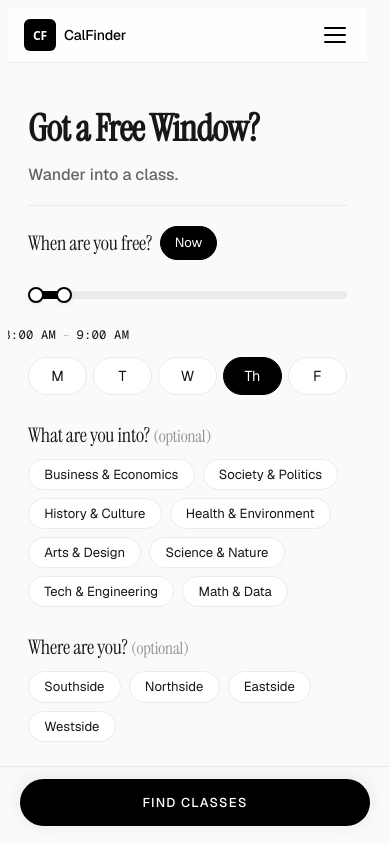
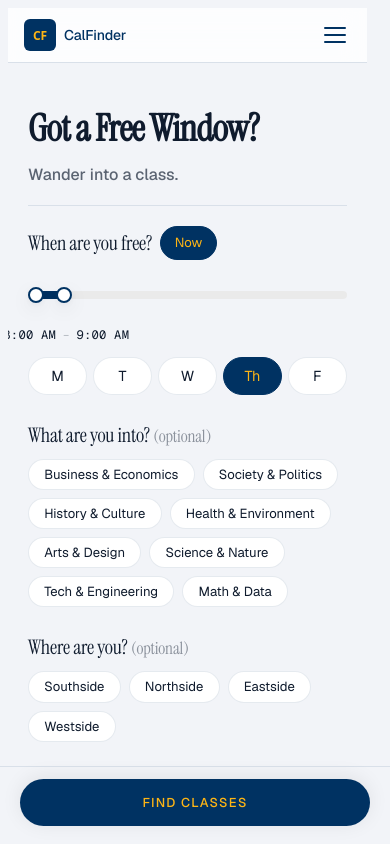
Before and after one commit to calfinder/calfinder, a Next.js app: page / in a window 390 px wide. Shown: the top 844 px of the page. Built offline with nearby package versions, Linux system fonts and the light colour scheme.

Commit message:
Bring back the Berkeley blue and gold theme
Restores the navy/gold design tokens from before the Geist restyle
(page background, text, borders, shadows, phone theme color) and
gives the room week grid and nav logo the same colors.

Co-Authored-By: Claude Opus 5.5 <noreply@anthropic.com>

```diff
--- a/app/CalFinderClient.tsx
+++ b/app/CalFinderClient.tsx
@@ -377,7 +377,7 @@ export function CalFinderClient({ initialCourses }: { initialCourses: Course[] }
             <a className="logo" href="#">
               <div className="logo-mark">
                 <svg width="32" height="32" viewBox="0 0 32 32" fill="none">
-                  <text x="16" y="21" fontFamily="system-ui, sans-serif" fontSize="12" fontWeight="bold" fill="#fff" textAnchor="middle">CF</text>
+                  <text x="16" y="21" fontFamily="system-ui, sans-serif" fontSize="12" fontWeight="bold" fill="#FDB515" textAnchor="middle">CF</text>
                 </svg>
               </div>
               <span className="logo-wordmark">CalFinder</span>
--- a/app/globals.css
+++ b/app/globals.css
@@ -1,23 +1,24 @@
 /* ─── Design tokens ─── */
 :root {
-  /* Geist minimal: monochrome + single black accent */
-  --accent: #000000;
-  --accent-hover: #333333;
-  --on-accent: #ffffff;
-  /* Legacy aliases remapped to the Geist palette so shared components stay in sync */
-  --navy: #000000;
-  --navy-light: #333333;
-  --gold: #ffffff;
-  --gold-dim: #171717;
-  --bg: #fafafa;
+  /* Berkeley Blue + California Gold */
+  --accent: #003262;
+  --accent-hover: #0a4a86;
+  --on-accent: #fdb515;
+  --navy: #003262;
+  --navy-light: #0a4a86;
+  --gold: #fdb515;
+  --gold-dim: #b07d00;
+  /* Cool-gray page background + crisp white surfaces */
+  --bg: #f2f4f8;
   --surface: #ffffff;
-  --cream: #fafafa;
-  --cream-dark: #f2f2f2;
-  --panel: #fafafa;
-  --text: #171717;
-  --muted: #666666;
-  --border: #eaeaea;
-  --border-strong: #e2e2e2;
+  /* Legacy aliases kept so shared components stay in sync */
+  --cream: #f2f4f8;
+  --cream-dark: #e7ebf1;
+  --panel: #f2f4f8;
+  --text: #0f1b2d;
+  --muted: #5b6472;
+  --border: rgba(0, 50, 98, 0.1);
+  --border-strong: rgba(0, 50, 98, 0.16);
   --chip-bg: #ffffff;
   --font-display: var(--font-instrument-serif), Georgia, "Times New Roman", serif;
   --font-body: var(--font-geist-sans), system-ui, sans-serif;
@@ -26,9 +27,9 @@
   --radius-md: 8px;
   --radius-lg: 12px;
   --radius-pill: 999px;
-  --shadow-sm: 0 1px 2px rgba(0, 0, 0, 0.06);
-  --shadow-md: 0 2px 6px rgba(0, 0, 0, 0.06), 0 1px 2px rgba(0, 0, 0, 0.04);
-  --shadow-lg: 0 10px 30px rgba(0, 0, 0, 0.1), 0 3px 8px rgba(0, 0, 0, 0.06);
+  --shadow-sm: 0 1px 3px rgba(15, 27, 45, 0.06);
+  --shadow-md: 0 6px 20px rgba(15, 27, 45, 0.08), 0 2px 6px rgba(15, 27, 45, 0.05);
+  --shadow-lg: 0 16px 40px rgba(15, 27, 45, 0.12), 0 4px 12px rgba(15, 27, 45, 0.06);
 }
 
 *, *::before, *::after { box-sizing: border-box; }
@@ -316,25 +317,25 @@ body,body *{transition:background-color 300ms ease,color 300ms ease,border-color
 .room-week-head,.room-week-body{display:grid;grid-template-columns:var(--room-time-col) repeat(5,minmax(0,1fr))}
 .room-week-head{padding-bottom:.6rem}
 .room-week-dayname{font-size:.78rem;font-weight:500;color:var(--muted);text-align:center}
-.room-week-dayname.is-today{color:var(--text);font-weight:600}
-.room-week-dayname.is-today::after{content:"";display:block;width:4px;height:4px;border-radius:50%;background:var(--text);margin:.2rem auto 0}
+.room-week-dayname.is-today{color:var(--navy);font-weight:600}
+.room-week-dayname.is-today::after{content:"";display:block;width:4px;height:4px;border-radius:50%;background:var(--gold);margin:.2rem auto 0}
 .room-week-body{position:relative;margin-top:.5rem}
 .room-week-times{position:relative}
 .room-week-times span{position:absolute;right:.55rem;transform:translateY(-50%);font-family:var(--font-mono);font-size:.66rem;color:var(--muted);white-space:nowrap}
 .room-week-day{position:relative;border-left:1px solid var(--border);background-image:repeating-linear-gradient(to bottom,var(--border) 0 1px,transparent 1px calc(60 * var(--room-ppm) * 1px))}
 .room-week-day:last-child{border-right:1px solid var(--border)}
-.room-week-day.is-today{background-color:rgba(0,0,0,.025)}
-.room-block{position:absolute;display:flex;flex-direction:column;gap:.1rem;overflow:hidden;text-align:left;font-family:var(--font-body);color:var(--text);background:var(--surface);border:1px solid #d4d4d4;border-left:3px solid var(--text);border-radius:var(--radius-sm);padding:.25rem .4rem;cursor:pointer;transition:border-color 140ms ease,box-shadow 140ms ease,background-color 140ms ease,color 140ms ease}
-button.room-block:hover{border-color:rgba(0,0,0,.45);border-left-color:var(--text);box-shadow:var(--shadow-sm);z-index:2}
-button.room-block:focus-visible{outline:2px solid var(--text);outline-offset:1px;z-index:2}
-.room-block.is-open{background:var(--navy);border-color:var(--navy);color:#fff}
+.room-week-day.is-today{background-color:rgba(253,181,21,.06)}
+.room-block{position:absolute;display:flex;flex-direction:column;gap:.1rem;overflow:hidden;text-align:left;font-family:var(--font-body);color:var(--text);background:var(--surface);border:1px solid var(--border-strong);border-left:3px solid var(--navy);border-radius:var(--radius-sm);padding:.25rem .4rem;cursor:pointer;transition:border-color 140ms ease,box-shadow 140ms ease,background-color 140ms ease,color 140ms ease}
+button.room-block:hover{border-color:rgba(0,50,98,.45);border-left-color:var(--navy);box-shadow:var(--shadow-sm);z-index:2}
+button.room-block:focus-visible{outline:2px solid var(--navy);outline-offset:1px;z-index:2}
+.room-block.is-open{background:var(--navy);border-color:var(--navy);border-left-color:var(--gold);color:#fff}
 .room-block.is-limited{cursor:default;background:var(--cream-dark);border-color:var(--border);border-left-color:#cfcfcf;color:#8f8f8f}
 .room-block-code{flex-shrink:0;font-size:.74rem;font-weight:600;line-height:1.2}
 .room-block-time{flex-shrink:0;font-family:var(--font-mono);font-size:.62rem;line-height:1.2;opacity:.75;white-space:nowrap;overflow:hidden;text-overflow:ellipsis}
 .room-block-title{font-size:.68rem;line-height:1.25;opacity:.85;display:-webkit-box;-webkit-box-orient:vertical;-webkit-line-clamp:2;overflow:hidden}
 .room-block.is-limited .room-block-code{font-weight:500}
-.room-week-now{position:absolute;left:0;right:0;height:2px;background:var(--text);z-index:3;pointer-events:none}
-.room-week-now::before{content:"";position:absolute;left:-4px;top:-3px;width:8px;height:8px;border-radius:50%;background:var(--text)}
+.room-week-now{position:absolute;left:0;right:0;height:2px;background:var(--gold-dim);z-index:3;pointer-events:none}
+.room-week-now::before{content:"";position:absolute;left:-4px;top:-3px;width:8px;height:8px;border-radius:50%;background:var(--gold-dim)}
 .room-card{margin-top:1rem;scroll-margin:5rem 0 1rem}
 @media(max-width:640px){
   .room-week{--room-ppm:.72;--room-time-col:2.3rem;padding:.6rem .35rem .75rem 0;border-radius:var(--radius-md)}
--- a/app/layout.tsx
+++ b/app/layout.tsx
@@ -31,7 +31,7 @@ export const metadata: Metadata = {
 export const viewport = {
   width: "device-width",
   initialScale: 1,
-  themeColor: "#ffffff"
+  themeColor: "#003262"
 };
 
 export default function RootLayout({ children }: { children: ReactNode }) {
```
